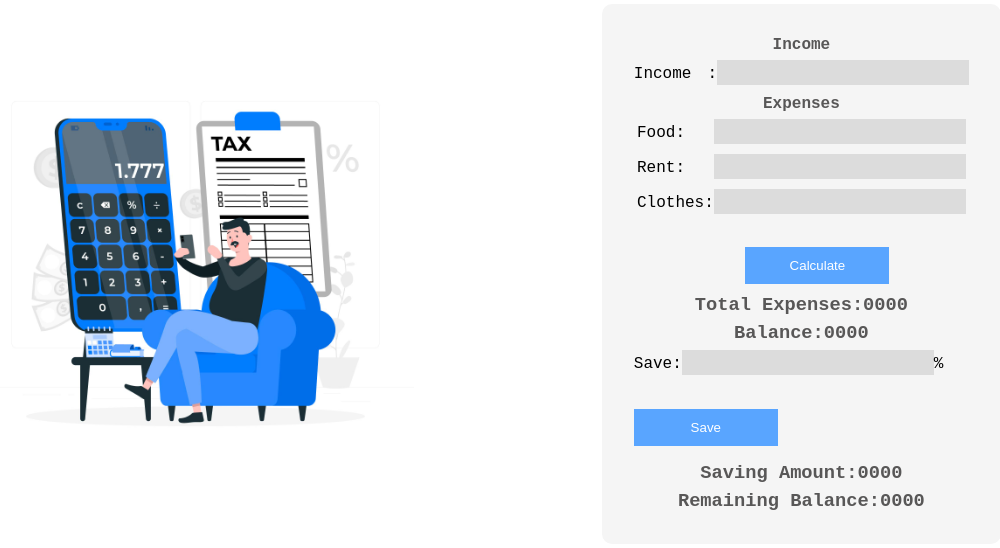
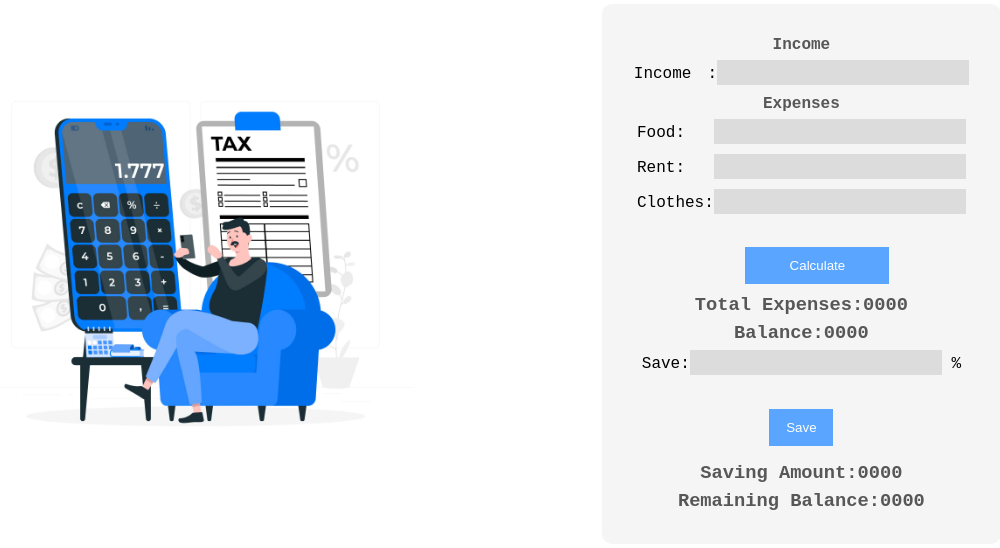
Before and after one commit to Mahbub-Ferdous/monthly-expense-calculation-app-DOM-eventlistener, a plain HTML site: page index.html in a window 1280 px wide. Shown: the part 70-618 px from the top of the page, without its empty margins (71-1071 px from the left). Drawn offline with Linux system fonts and the light colour scheme.

Commit message:
last bug fixed for netlify deploy font size and save button

```diff
--- a/css/styles.css
+++ b/css/styles.css
@@ -43,7 +43,7 @@ body {
   flex-direction: column;
   align-items: center;
 }
-.btn-calculate-save {
+.btn-calculate {
   cursor: pointer;
   background-color: var(--btn-bg-color);
   color: #ffffff;
@@ -51,6 +51,18 @@ body {
   height: 2.3rem;
   margin-top: 1.5rem;
   margin-left: 2rem;
+  margin-bottom: 0.6rem;
+  border: none;
+  /* font-size: var(--primary-font-size); */
+  font-weight: var(--secondary-font-size);
+}
+.btn-save {
+  cursor: pointer;
+  background-color: var(--btn-bg-color);
+  color: #ffffff;
+  width: 4rem;
+  height: 2.3rem;
+  margin-top: 1.5rem;
   margin-bottom: 0.6rem;
   border: none;
   /* font-size: var(--primary-font-size); */
--- a/index.html
+++ b/index.html
@@ -85,7 +85,7 @@
                   />
                 </p>
               </form>
-              <button class="btn-calculate-save" id="btn-calculate">
+              <button class="btn-calculate" id="btn-calculate">
                 Calculate
               </button>
               <h3 class="font-size margin-bottom">
@@ -94,17 +94,18 @@
               <h3 class="font-size margin-bottom">
                 Balance:<span id="balance">0000</span>
               </h3>
-              <p class="margin-bottom font-size-weight mobile-padding">
+              <p
+                class="margin-bottom font-size-weight mobile-padding text-center"
+              >
                 Save:<input
                   class="input-field mobile-width"
                   type="text"
                   name=""
                   id="save-input"
-                />%
+                />
+                %
                 <span
-                  ><button class="btn-calculate-save margin-left" id="btn-save">
-                    Save
-                  </button></span
+                  ><button class="btn-save" id="btn-save">Save</button></span
                 >
               </p>
               <h3 class="font-size margin-bottom">
--- a/js/app.js
+++ b/js/app.js
@@ -44,7 +44,7 @@ document.getElementById("btn-calculate").addEventListener("click", () => {
       parseFloat(foodAmount) +
       parseFloat(rentAmount) +
       parseFloat(clothesAmount);
-      totalExpenseField.innerText = totalExpense;
+    totalExpenseField.innerText = totalExpense;
   } else if (
     foodAmount != "number" &&
     rentAmount != "number" &&
```
